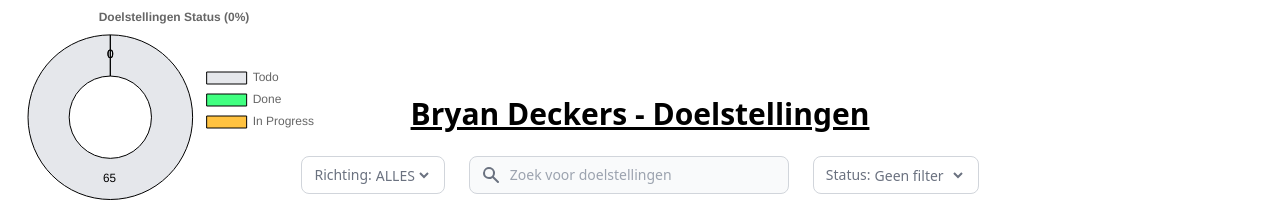
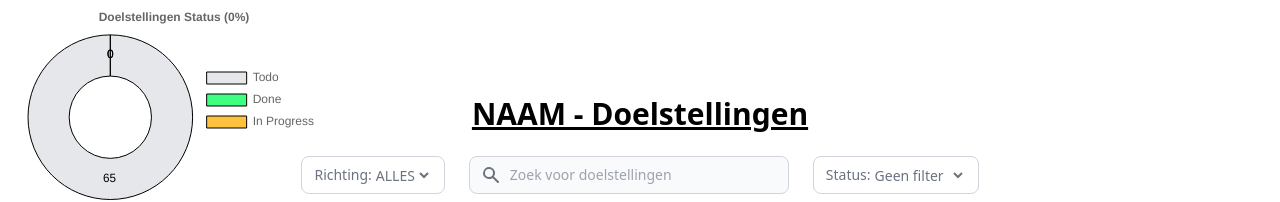
Before and after one commit to Thomas-More-Digital-Innovation/2324-DI-Doelstellingen, a plain HTML site: page index.html in a window 1280 px wide. Shown: the top 202 px of the page. Drawn offline with Linux system fonts and the light colour scheme.

Commit message:
Revert "Init"
This reverts commit a1b63344034e8ee0072fa12f217f8d6fcb12bf75.

```diff
--- a/index.html
+++ b/index.html
@@ -4,7 +4,7 @@
   <head>
     <meta charset="UTF-8">
     <meta name="viewport" content="width=device-width, initial-scale=1.0">
-    <title>Bryan Deckers | Doelstellingen</title>
+    <title>NAAM | Doelstellingen</title>
     <link rel="icon" href="favicon.ico" type="image/x-icon">
     <meta name="author" content="NAAM">
     <meta name="description" content="Doelstellingen voor Thomas More Geel - Digital Innovation">
@@ -18,7 +18,7 @@
   <body>
     <canvas id="chart" height="200" class="absolute ml-6"></canvas>
     <div class="flex justify-center items-center flex-col">
-      <h1 class="text-3xl font-bold underline pt-24">Bryan Deckers - Doelstellingen</h1>
+      <h1 class="text-3xl font-bold underline pt-24">NAAM - Doelstellingen</h1>
       <p id="counters" class=""></p>
       <div class="flex gap-6 pt-6">
         <div
```
